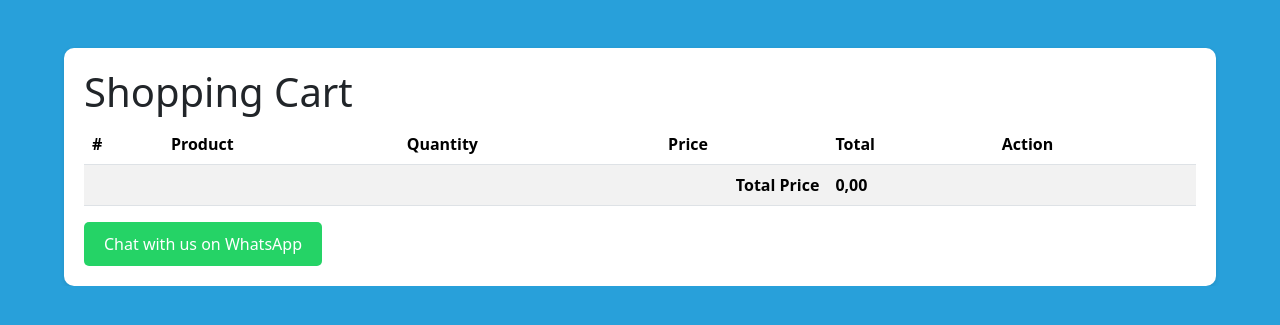
After one commit to AndreasAndityaTI/web_sumberAnekaBotol, a PHP site: page /cart.php in a window 1280 px wide. The commit adds this page. Shown: the top 325 px of the page. Run offline with PHP 8.4, Linux system fonts and the light colour scheme.

```diff
--- /dev/null
+++ b/cart.php
@@ -0,0 +1,134 @@
+<?php
+session_start();
+
+include 'config.php';
+
+// Initialize the cart if not already done
+if (!isset($_SESSION['cart'])) {
+    $_SESSION['cart'] = array();
+}
+
+// Handle adding items to the cart
+if (isset($_POST['add_to_cart'])) {
+    $product_id = intval($_POST['product_id']);
+    $quantity = intval($_POST['quantity']);
+
+    if ($quantity > 0) {
+        if (isset($_SESSION['cart'][$product_id])) {
+            $_SESSION['cart'][$product_id] += $quantity;
+        } else {
+            $_SESSION['cart'][$product_id] = $quantity;
+        }
+    }
+}
+
+// Handle removing items from the cart
+if (isset($_POST['remove_from_cart'])) {
+    $product_id = intval($_POST['product_id']);
+    unset($_SESSION['cart'][$product_id]);
+}
+
+// Fetch cart details
+$cart_items = $_SESSION['cart'];
+
+// Generate WhatsApp message
+$wa_message = "Halo, saya tertarik untuk membeli produk berikut:\n\n";
+foreach ($cart_items as $product_id => $quantity) {
+    // Fetch product details
+    $query = $config->prepare("SELECT nama_barang, merk, harga_jual, satuan_barang FROM barang WHERE id = ?");
+    $query->execute([$product_id]);
+    $product = $query->fetch(PDO::FETCH_ASSOC);
+
+    if ($product) {
+        $wa_message .= "Nama Barang: " . htmlspecialchars($product['nama_barang'], ENT_QUOTES, 'UTF-8') . "\n";
+        $wa_message .= "Merk: " . htmlspecialchars($product['merk'], ENT_QUOTES, 'UTF-8') . "\n";
+        $wa_message .= "Harga: Rp " . number_format($product['harga_jual'], 2, ',', '.') . "\n";
+        $wa_message .= "Satuan: " . htmlspecialchars($product['satuan_barang'], ENT_QUOTES, 'UTF-8') . "\n";
+        $wa_message .= "Jumlah: " . htmlspecialchars($quantity, ENT_QUOTES, 'UTF-8') . "\n\n";
+    }
+}
+
+$wa_message = urlencode($wa_message);
+?>
+
+<!DOCTYPE html>
+<html lang="en">
+<head>
+    <meta charset="UTF-8">
+    <meta name="viewport" content="width=device-width, initial-scale=1.0">
+    <title>Shopping Cart</title>
+    <link href="https://cdn.jsdelivr.net/npm/bootstrap@5.3.3/dist/css/bootstrap.min.css" rel="stylesheet">
+    <link rel="stylesheet" type="text/css" href="assets/css/sumberAnekaBotol.css">
+    <style>
+        .btn-chat {
+            background-color: #25D366;
+            color: white;
+            text-decoration: none;
+            padding: 10px 20px;
+            border-radius: 5px;
+            display: inline-block;
+        }
+
+        .btn-chat:hover {
+            background-color: #1DA851;
+        }
+    </style>
+</head>
+<body>
+    <div class="container mt-5">
+        <h1>Shopping Cart</h1>
+        <table class="table table-striped">
+            <thead>
+                <tr>
+                    <th>#</th>
+                    <th>Product</th>
+                    <th>Quantity</th>
+                    <th>Price</th>
+                    <th>Total</th>
+                    <th>Action</th>
+                </tr>
+            </thead>
+            <tbody>
+                <?php
+                $total_price = 0;
+                $item_number = 1;
+
+                foreach ($cart_items as $product_id => $quantity) {
+                    // Fetch product details
+                    $query = $config->prepare("SELECT nama_barang, harga_jual FROM barang WHERE id = ?");
+                    $query->execute([$product_id]);
+                    $product = $query->fetch(PDO::FETCH_ASSOC);
+
+                    if ($product) {
+                        $price = $product['harga_jual'];
+                        $total = $price * $quantity;
+                        $total_price += $total;
+                ?>
+                <tr>
+                    <td><?php echo $item_number++; ?></td>
+                    <td><?php echo htmlspecialchars($product['nama_barang'], ENT_QUOTES, 'UTF-8'); ?></td>
+                    <td><?php echo htmlspecialchars($quantity, ENT_QUOTES, 'UTF-8'); ?></td>
+                    <td><?php echo number_format($price, 2, ',', '.'); ?></td>
+                    <td><?php echo number_format($total, 2, ',', '.'); ?></td>
+                    <td>
+                        <form method="POST" action="">
+                            <input type="hidden" name="product_id" value="<?php echo htmlspecialchars($product_id, ENT_QUOTES, 'UTF-8'); ?>">
+                            <button type="submit" name="remove_from_cart" class="btn btn-danger">Remove</button>
+                        </form>
+                    </td>
+                </tr>
+                <?php
+                    }
+                }
+                ?>
+                <tr>
+                    <td colspan="4" class="text-end"><strong>Total Price</strong></td>
+                    <td colspan="2"><strong><?php echo number_format($total_price, 2, ',', '.'); ?></strong></td>
+                </tr>
+            </tbody>
+        </table>
+
+        <a href="https://wa.me/6285158242422?text=<?php echo $wa_message; ?>" class="btn-chat" target="_blank">Chat with us on WhatsApp</a>
+    </div>
+</body>
+</html>
```
Also changed, not shown: index.php (+41 -5 lines), product_detail.php (+7 -5 lines), assets/gambar/cart_icon.png (added).
